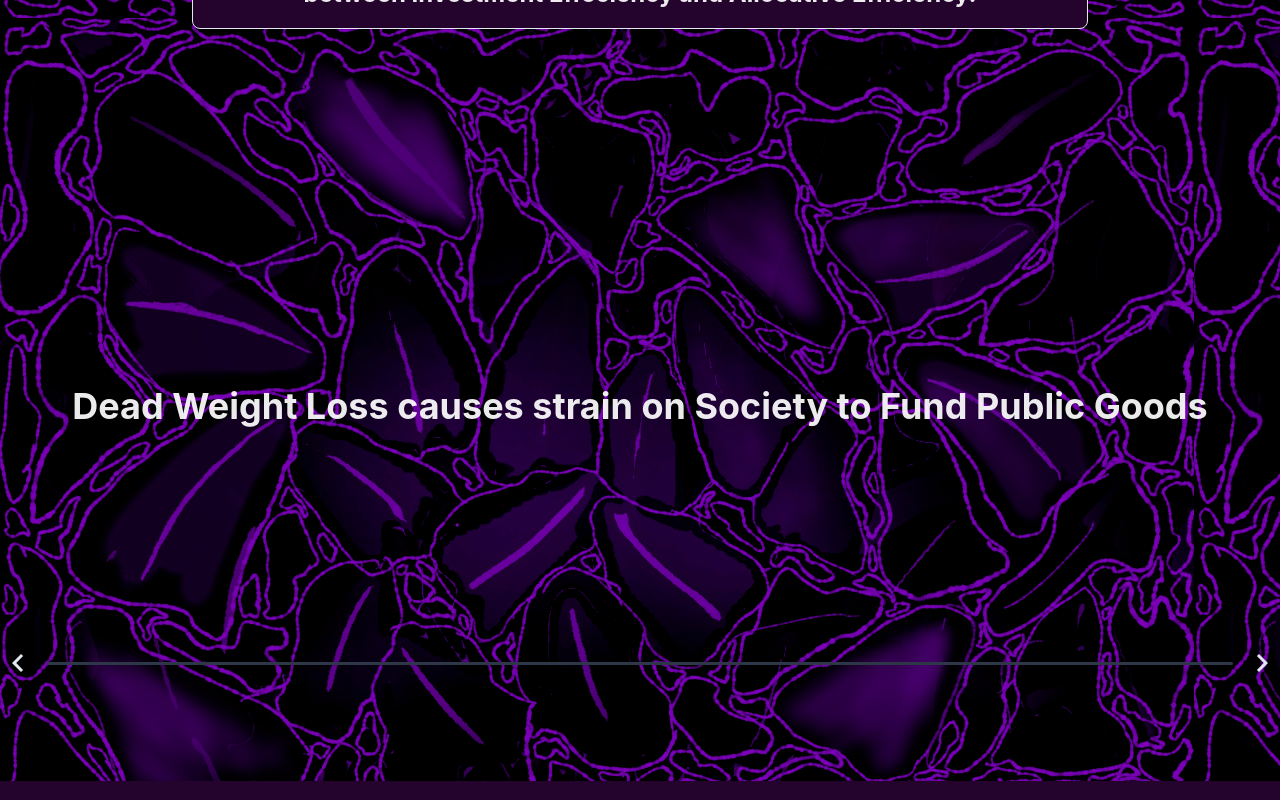
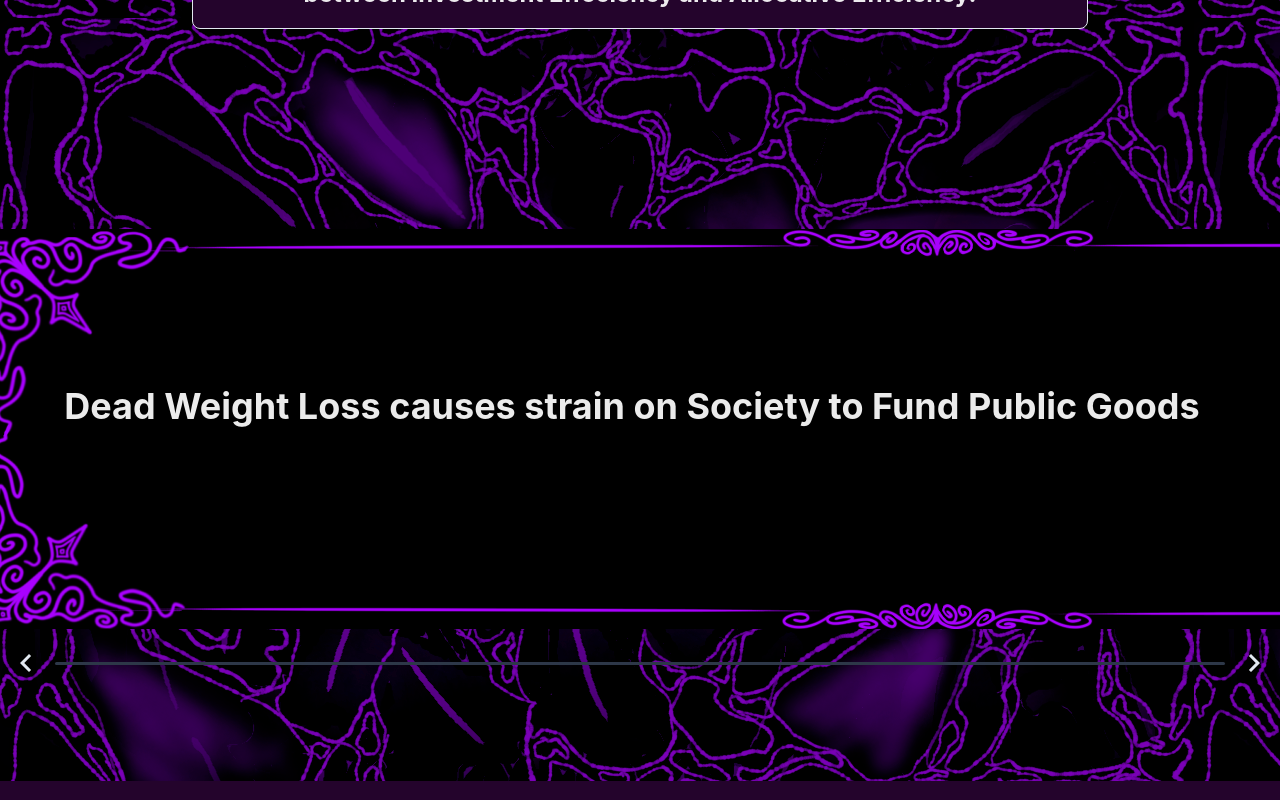
Before and after one commit to RG-SE04-Geoweb/geoweb-pco-education, a React (Create React App) app: page / in a window 1280 px wide. Shown: the part 5820-6620 px from the top of the page. Built offline with nearby package versions, Linux system fonts and the light colour scheme.

Commit message:
slide background updated

```diff
--- a/src/components/chakraCarousel.tsx
+++ b/src/components/chakraCarousel.tsx
@@ -21,7 +21,7 @@ import { ChevronRightIcon, ChevronLeftIcon } from "@chakra-ui/icons";
 import { motion, useAnimation, useMotionValue } from "framer-motion";
 import useBoundingRect from "../hooks/useBoundingRect";
 import percentage from "../utils/percentage";
-
+import background from "../constants/images/slideBackground.png"
 const MotionFlex = motion(Flex);
 
 const transitionProps = {
@@ -184,9 +184,11 @@ const Slider = ({
 
   return (
     <>
+      <Center>
+
         <Box
           ref={ref}
-        w={{ base: "100%", md: `calc(100% + ${gap}px)` }}
+          w={"1920px"}
           ml={{ base: 0, md: `-${gap / 2}px` }}
           px={`${gap / 2}px`}
           position="relative"
@@ -212,9 +214,11 @@ const Slider = ({
             top: 0,
           }}
           height={"400px"}
+          backgroundImage={background}
         >
           {children}
         </Box>
+      </Center>
 
       <Flex w={`${itemWidth}px`} mt={`${gap / 2}px`} mx="auto">
         <Button
--- a/src/pages/landing/sections/slideShow.tsx
+++ b/src/pages/landing/sections/slideShow.tsx
@@ -1,11 +1,11 @@
 import React from "react";
-import { Box, Heading, Flex } from "@chakra-ui/react";
+import { Box, Heading } from "@chakra-ui/react";
 import ChakraCarousel from "../../../components/chakraCarousel";
-import background from "../../../constants/images/background2.png"
 import { slideShowList } from "../../../constants/data/slideShowData";
 export const SlideShow = () => {
   return (
-    <Box py={"100px"} height={"50%"}>
+
+    <Box py={"100px"} >
       <ChakraCarousel gap={32}>
         {slideShowList.map((text) => (
           <Heading textAlign={"center"} marginTop={"130px"}>{text} </Heading>
```
Also changed, not shown: src/constants/images/slideBackground.png (added). Lines whose indentation alone changed are shown as unchanged.
